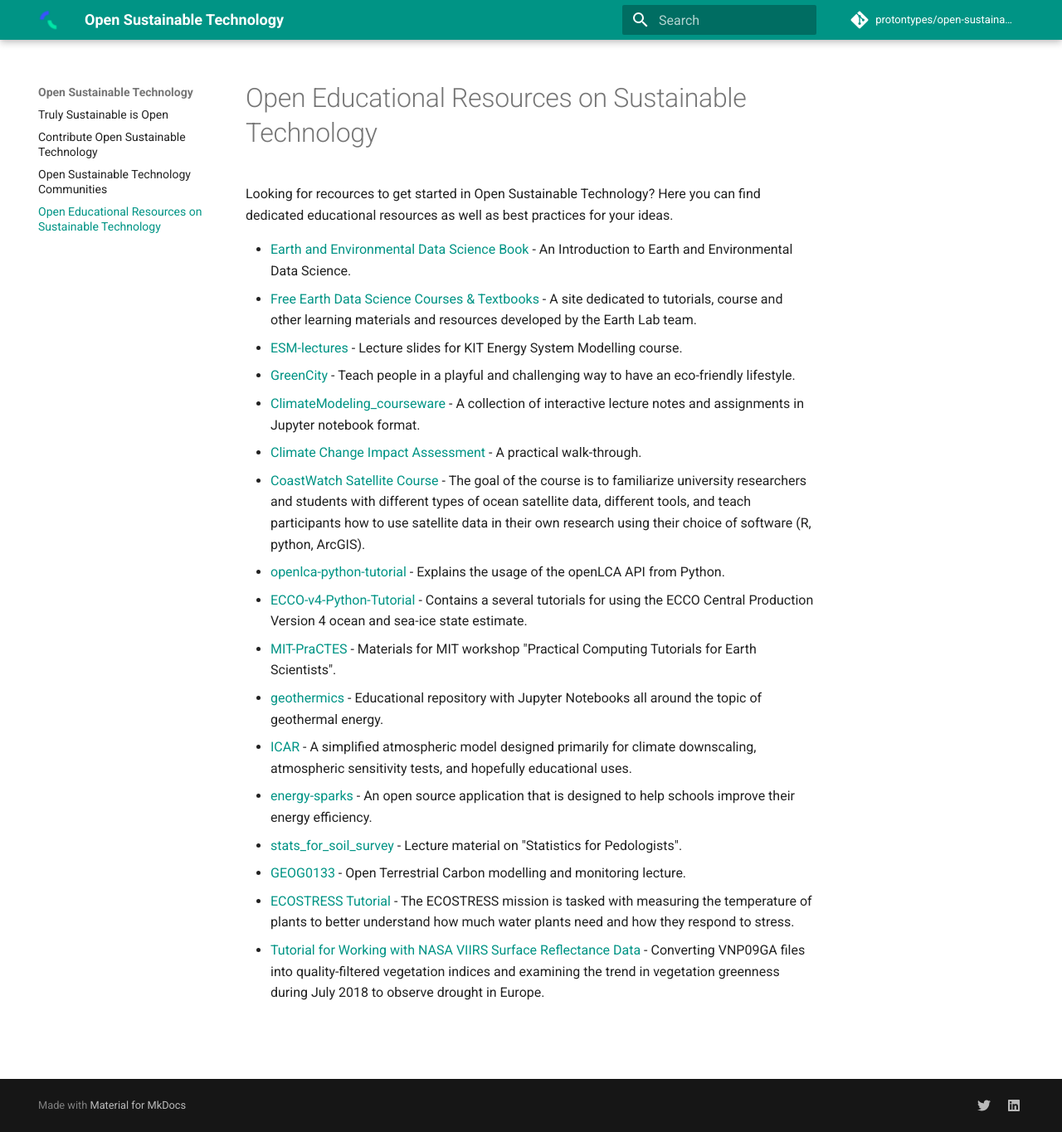
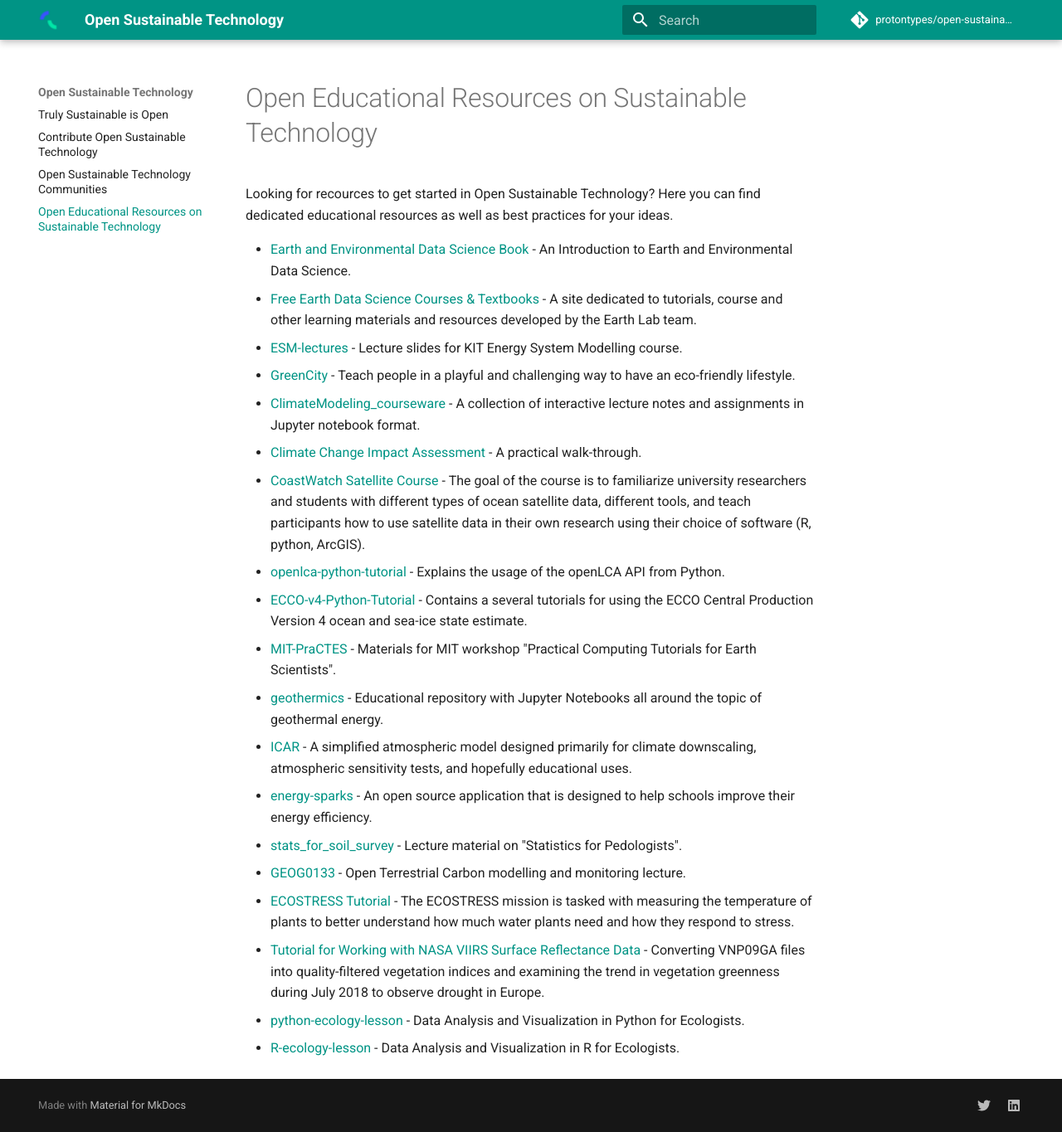
Before and after one commit to protontypes/open-sustainable-technology, an MkDocs documentation site: the page built from docs/EDUCATION.md, in a window 1280 px wide and 1365 px high. Shown: the whole window at 83% size. Built offline with MkDocs 1.6.1 and Material for MkDocs 9.7.7, drawn with Linux system fonts in a browser that asks for light colours; comment, search, counter and statistics services are not loaded.

Commit message:
Update EDUCATION.md

```diff
--- a/docs/EDUCATION.md
+++ b/docs/EDUCATION.md
@@ -19,3 +19,5 @@ Looking for recources to get started in Open Sustainable Technology? Here you ca
 - [GEOG0133](https://github.com/profLewis/GEOG0133) -  Open Terrestrial Carbon modelling and monitoring lecture.
 - [ECOSTRESS Tutorial](https://git.earthdata.nasa.gov/projects/LPDUR/repos/tutorial-ecostress) - The ECOSTRESS mission is tasked with measuring the temperature of plants to better understand how much water plants need and how they respond to stress.
 - [Tutorial for Working with NASA VIIRS Surface Reflectance Data](https://git.earthdata.nasa.gov/projects/LPDUR/repos/nasa_viirs_surfacereflectance/) - Converting VNP09GA files into quality-filtered vegetation indices and examining the trend in vegetation greenness during July 2018 to observe drought in Europe.
+- [python-ecology-lesson](https://github.com/datacarpentry/python-ecology-lesson) - Data Analysis and Visualization in Python for Ecologists.
+- [R-ecology-lesson](https://github.com/datacarpentry/R-ecology-lesson) - Data Analysis and Visualization in R for Ecologists.
```
